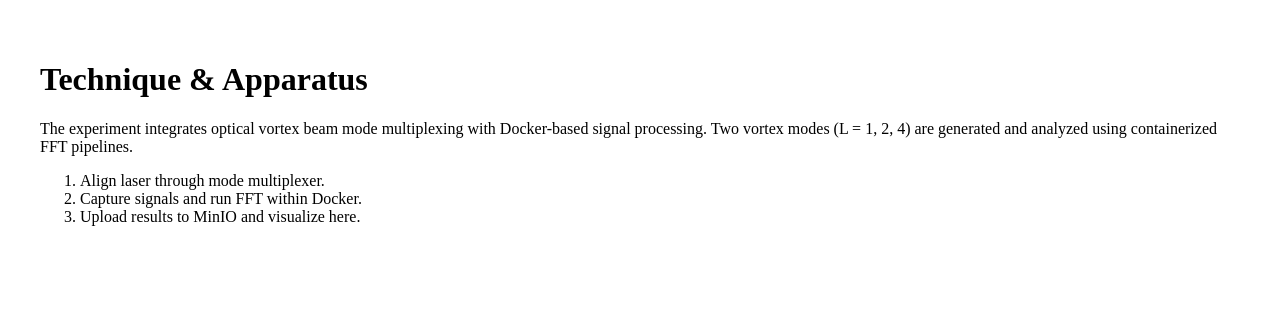
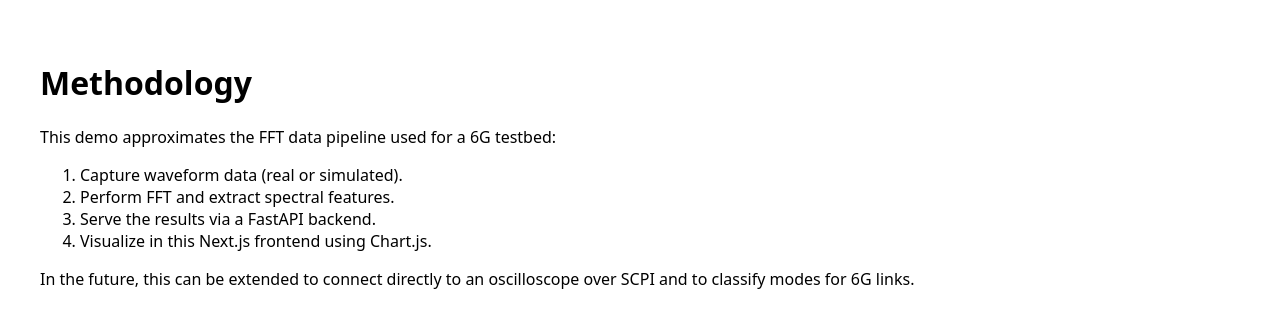
Before and after one commit to MrMarkland/twoforthepriceofonetwo, a Next.js app: page /method in a window 1280 px wide. Shown: the top 328 px of the page. Built offline with nearby package versions, Linux system fonts and the light colour scheme.

Commit message:
Refactor Method component with new content and styles
Updated the content and styling of the Method component.

```diff
--- a/pages/method.js
+++ b/pages/method.js
@@ -1,17 +1,20 @@
 export default function Method() {
   return (
-    <main style={{ padding: "2rem" }}>
-      <h1>Technique & Apparatus</h1>
+    <main style={{ padding: "2rem", fontFamily: "system-ui" }}>
+      <h1>Methodology</h1>
       <p>
-        The experiment integrates optical vortex beam mode multiplexing with
-        Docker-based signal processing. Two vortex modes (L = 1, 2, 4) are
-        generated and analyzed using containerized FFT pipelines.
+        This demo approximates the FFT data pipeline used for a 6G testbed:
       </p>
       <ol>
-        <li>Align laser through mode multiplexer.</li>
-        <li>Capture signals and run FFT within Docker.</li>
-        <li>Upload results to MinIO and visualize here.</li>
+        <li>Capture waveform data (real or simulated).</li>
+        <li>Perform FFT and extract spectral features.</li>
+        <li>Serve the results via a FastAPI backend.</li>
+        <li>Visualize in this Next.js frontend using Chart.js.</li>
       </ol>
+      <p>
+        In the future, this can be extended to connect directly to an
+        oscilloscope over SCPI and to classify modes for 6G links.
+      </p>
     </main>
   );
 }
```
